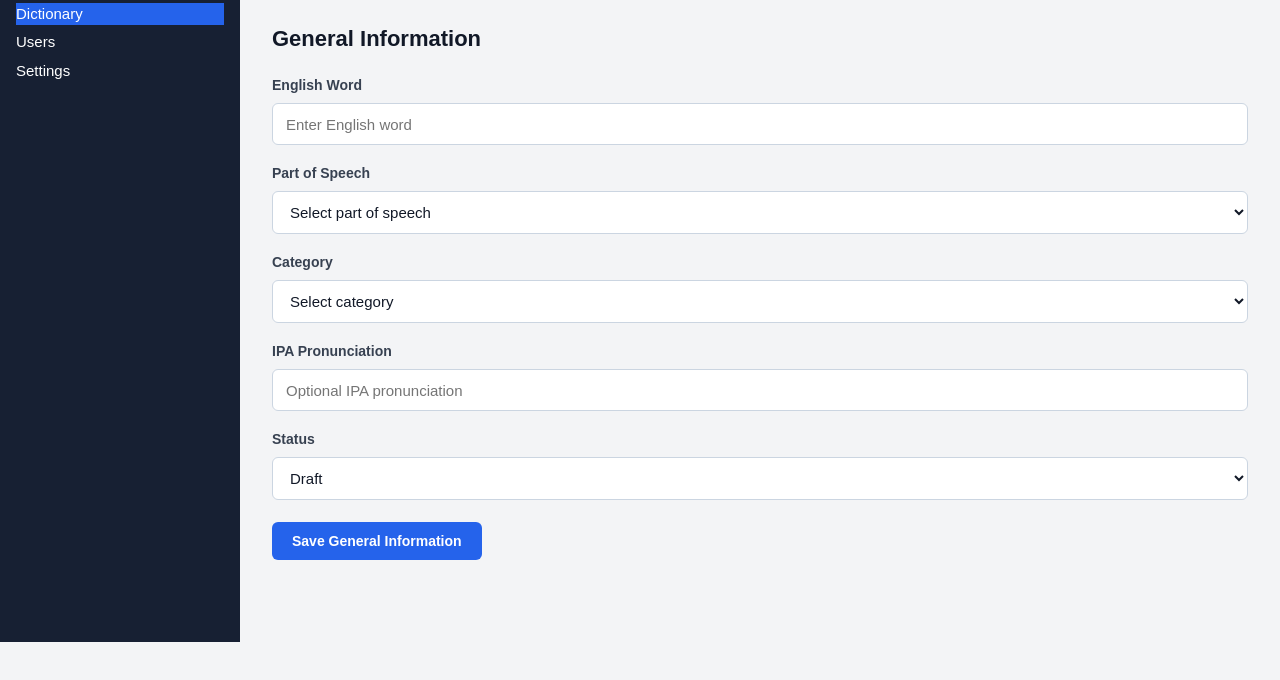
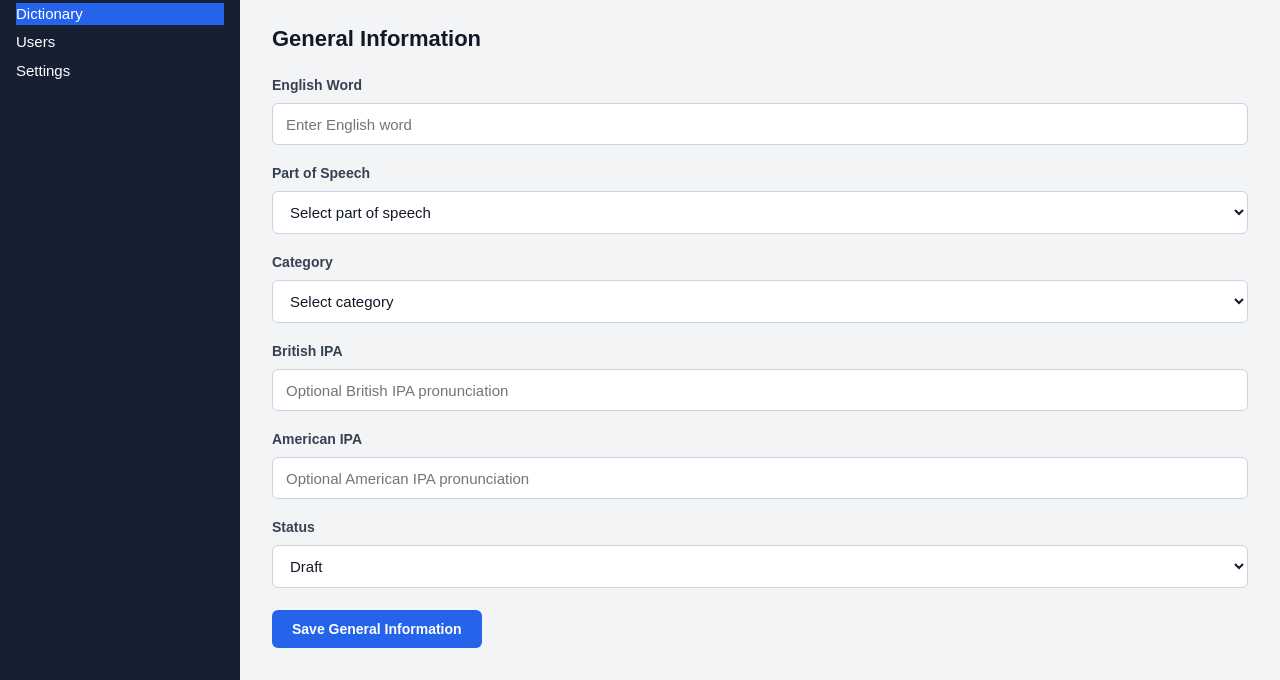
Before and after one commit to gurachan/rohingya-language-centre, a website: page data/client/admin/dictionary.html in a window 1280 px wide. Shown: the part 158-838 px from the top of the page. Before the commit the page ends 800 px from the top, so only its background shows below. Drawn offline with Linux system fonts and the light colour scheme; no server answers.

```diff
--- a/data/client/admin/dictionary.html
+++ b/data/client/admin/dictionary.html
@@ -254,20 +254,27 @@
             </select>
 
 
-            <!-- IPA -->
+            <label for="ipaUK">
+    British IPA
+</label>
 
-            <label for="ipa">
-                IPA Pronunciation
-            </label>
+<input
+    type="text"
+    id="ipaUK"
+    placeholder="Optional British IPA pronunciation"
+    autocomplete="off"
+>
 
-            <input
-                type="text"
-                id="ipa"
-                placeholder="Optional IPA pronunciation"
-                autocomplete="off"
-            >
+<label for="ipaUS">
+    American IPA
+</label>
 
-
+<input
+    type="text"
+    id="ipaUS"
+    placeholder="Optional American IPA pronunciation"
+    autocomplete="off"
+>
             <!-- Status -->
 
             <label for="status">
```
